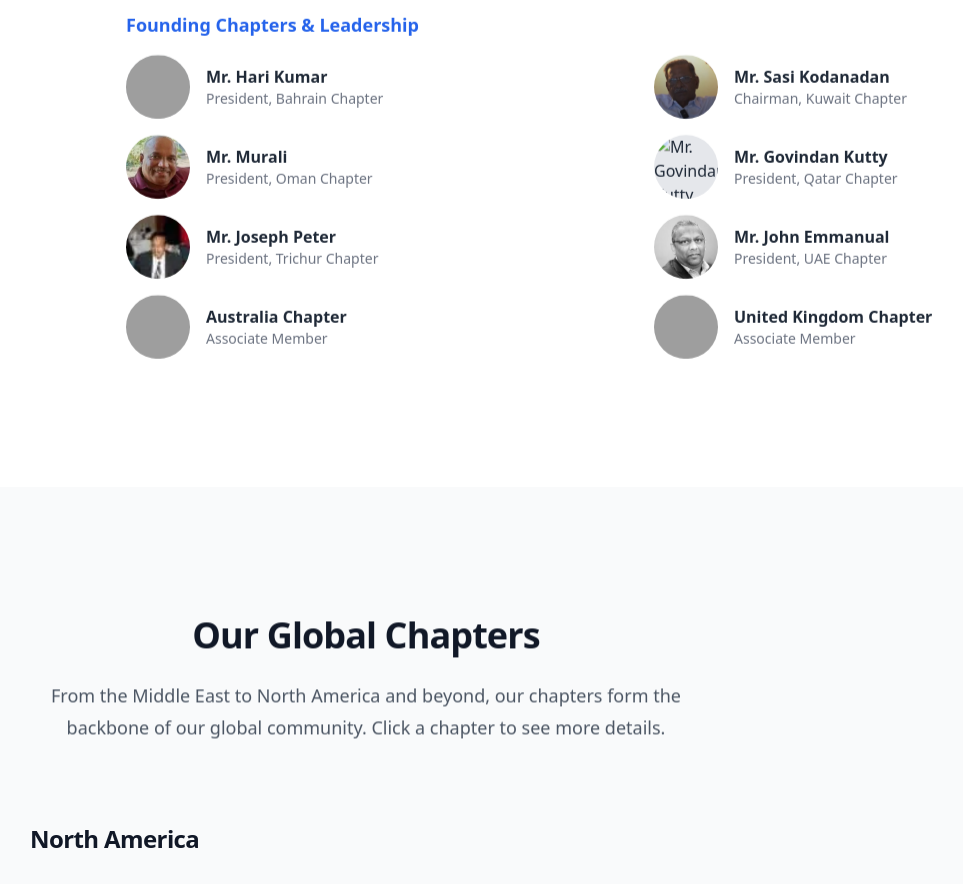
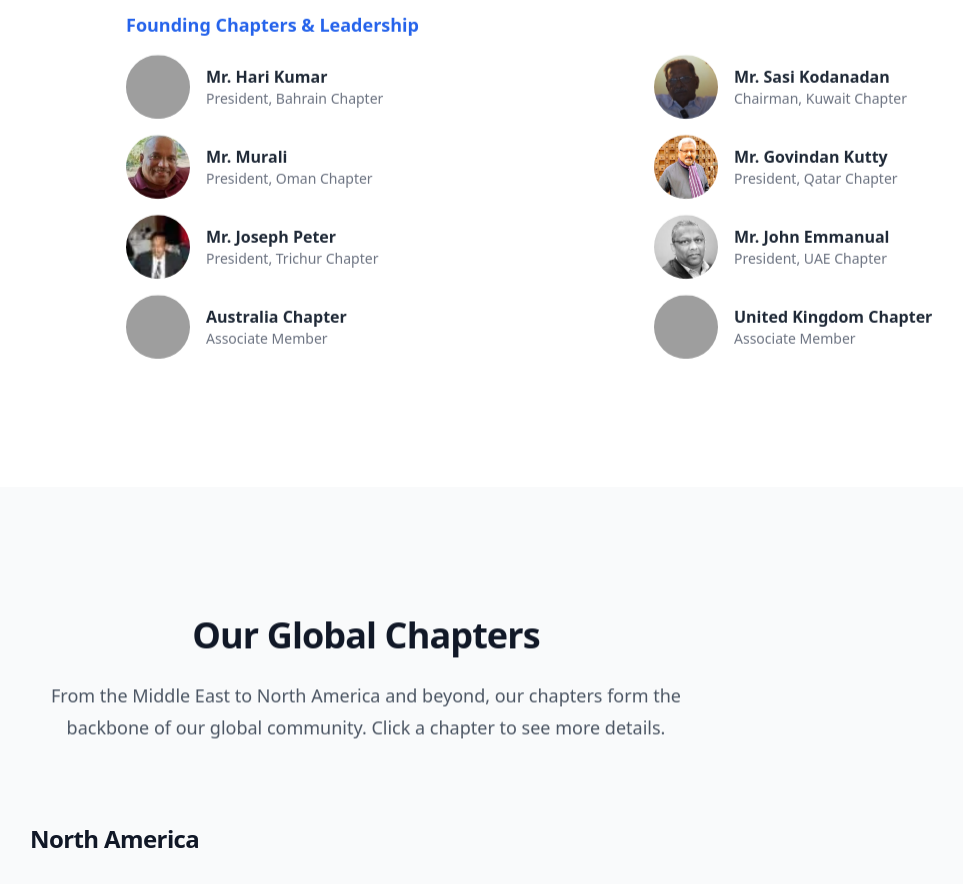
Before and after one commit to lpedz/Amac_website, a plain HTML site: page index.html in a window 1280 px wide. Shown: the part 2300-3184 px from the top of the page, without its empty margins (2-965 px from the left). Drawn offline with nearby package versions, Linux system fonts and the light colour scheme; the site is published under a folder, as on GitHub Pages, so addresses that start at the root find nothing; no server answers; grey boxes are pictures that could not be loaded.

Commit message:
small bug

```diff
--- a/index.html
+++ b/index.html
@@ -202,7 +202,7 @@
                 </div>
               </div>
                <div class="flex items-center space-x-4">
-                <img class="h-16 w-16 rounded-full object-cover bg-gray-200" src="/images/People/govindankutty.jpeg" alt="Mr. Govindan Kutty">
+                <img class="h-16 w-16 rounded-full object-cover bg-gray-200" src="images/People/govindankutty.jpeg" alt="Mr. Govindan Kutty">
                 <div>
                   <p class="font-semibold text-gray-800">Mr. Govindan Kutty</p>
                   <p class="text-sm text-gray-500">President, Qatar Chapter</p>
```
